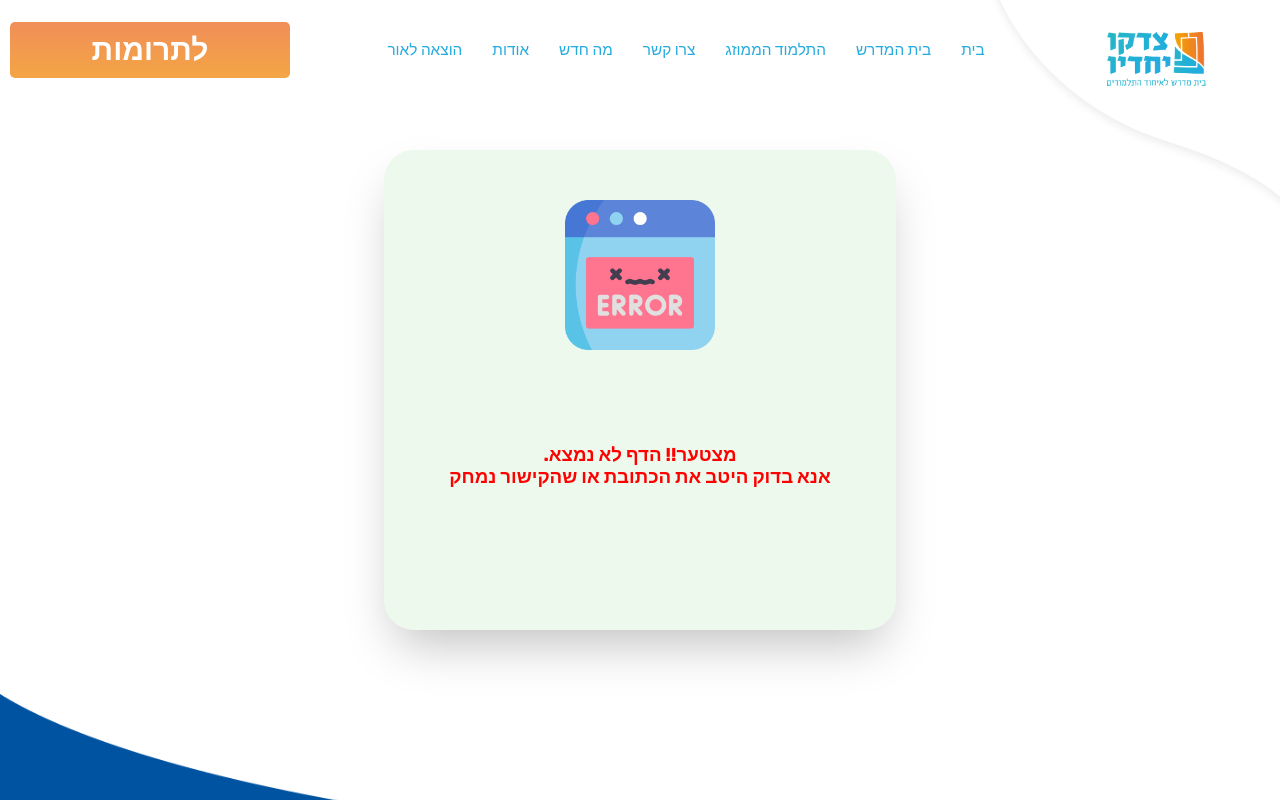
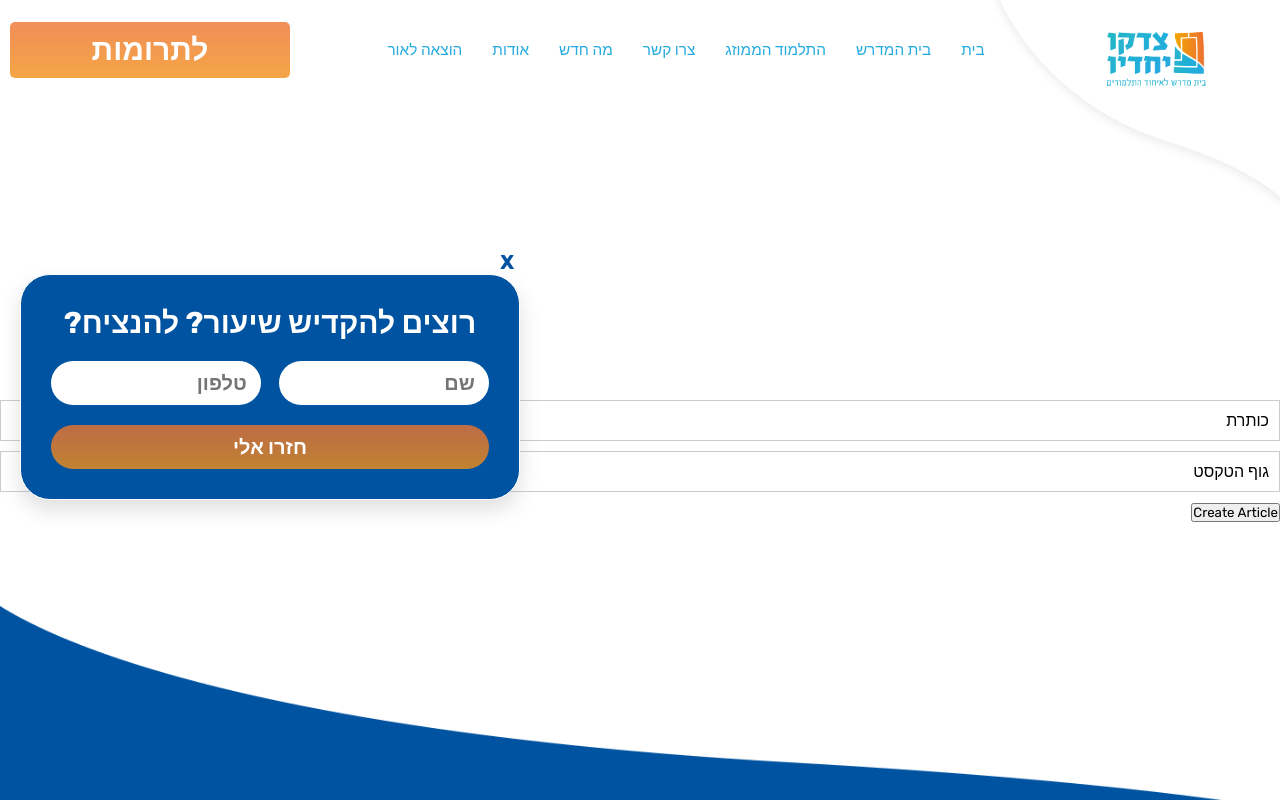
Before and after one commit to yesmalotmedia/mizug-talmudim, a React (Create React App) app: page /Admin in a window 1280 px wide. Shown: the top 800 px of the page. Built offline with nearby package versions, Linux system fonts and the light colour scheme; no server answers; the database is empty.

Commit message:
firebase first config3

```diff
--- a/src/pages/admin/TextEditor.js
+++ b/src/pages/admin/TextEditor.js
@@ -1,32 +1,33 @@
-// TextEditor.js
 import React, { useRef } from "react";
-import { firestore } from "../../server/firebase-config";
+import { db } from "../../server/firebase-config";
+import { collection, addDoc } from "firebase/firestore";
+import Spacer from "../../components/elements/Spacer";
 
 const TextEditor = () => {
-  const editorRefTitle = useRef(null);
-  const editorRefBody = useRef(null);
+  const articlesCollectionRef = collection(db, "articles");
+
+  const titleRef = useRef(null);
+  const bodyRef = useRef(null);
 
   const createArticle = async () => {
-    const title = editorRefTitle.current.innerHTML;
-    const body = editorRefBody.current.innerHTML;
+    try {
+      const title = titleRef.current.innerText;
+      const body = bodyRef.current.innerText;
 
-    try {
-      const articleRef = await firestore.collection("videos").add({
-        title,
-        body,
-        createdAt: firestore.FieldValue.serverTimestamp(),
-      });
-      console.log("Article created with ID: ", articleRef.id);
+      console.log("Button clicked!"); // Debug log
+      await addDoc(articlesCollectionRef, { title, body });
+      console.log("Article created!"); // Debug log
     } catch (error) {
-      console.error("Error creating article: ", error);
+      console.error("Error creating article:", error);
     }
   };
 
   return (
     <div style={{ marginBottom: "20px", direction: "rtl", textAlign: "right" }}>
+      <Spacer height={400} />
       <div
         contentEditable
-        ref={editorRefTitle}
+        ref={titleRef}
         style={{
           padding: "10px",
           border: "1px solid #ccc",
@@ -37,7 +38,7 @@
       </div>
       <div
         contentEditable
-        ref={editorRefBody}
+        ref={bodyRef}
         style={{
           padding: "10px",
           border: "1px solid #ccc",
--- a/src/server/firebase-config.js
+++ b/src/server/firebase-config.js
@@ -13,6 +13,4 @@
 };
 
 const app = initializeApp(firebaseConfig);
-const db = getFirestore(app);
-const firestore = getFirestore(app);
-export { db, firestore };
+export const db = getFirestore(app);
```
Also changed, not shown: src/Routes.js (+6 -1 lines).
